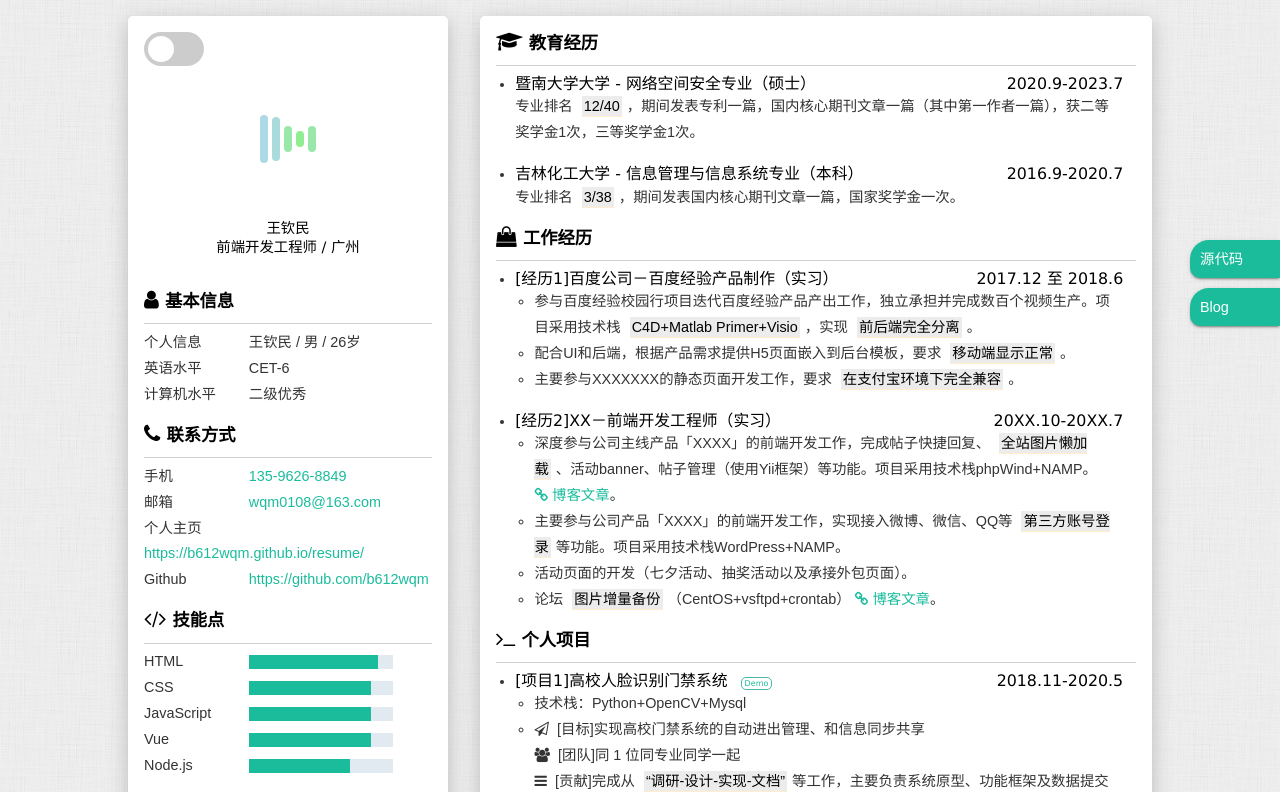
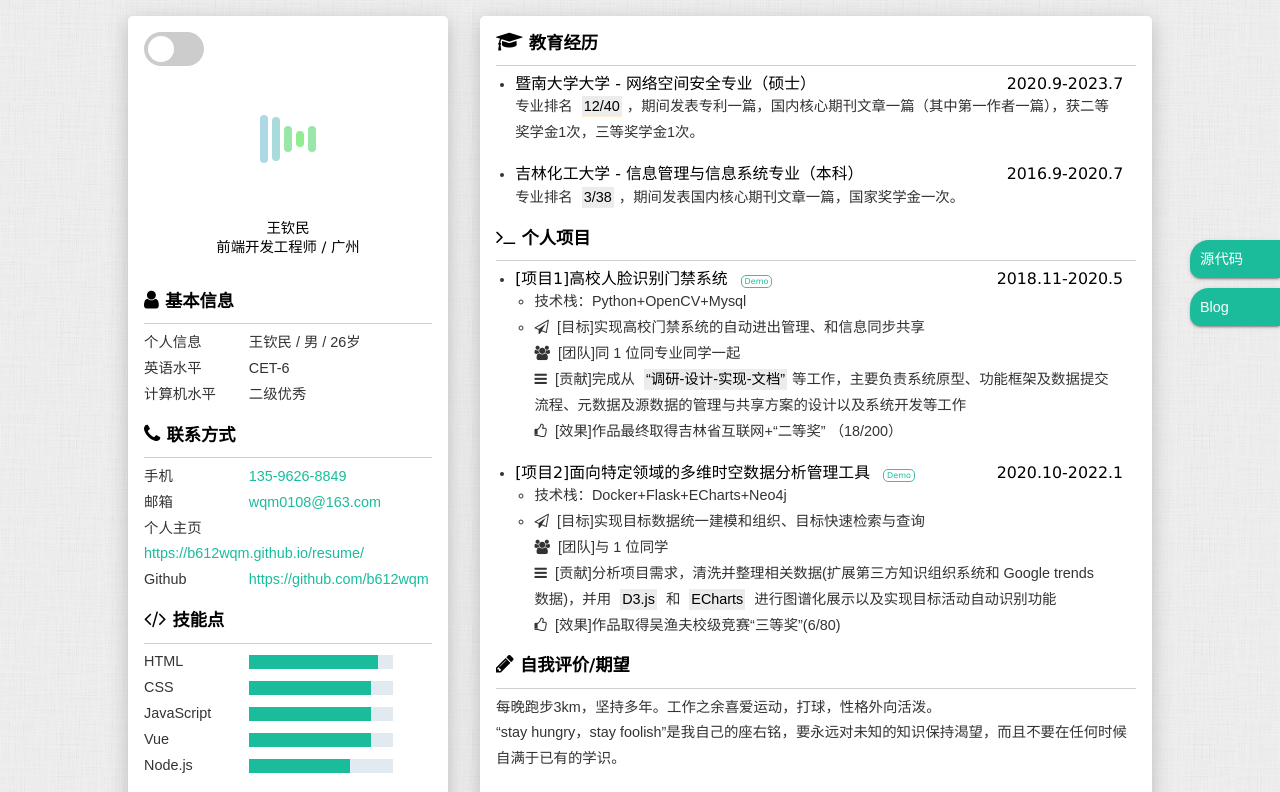
Before and after one commit to b612wqm/resume, a plain HTML site: page index.html in a window 1280 px wide. Shown: the top 792 px of the page. Drawn offline with Linux system fonts and the light colour scheme.

Commit message:
Update index.html

```diff
--- a/index.html
+++ b/index.html
@@ -117,11 +117,11 @@
                     </li>
                     <li>
                         <label>个人主页</label>
-                        <a href="https://b612wqm.github.io/resume/" target="_blank">https://b612wqm.github.io/resume/</a>
+                        <a href="b612wqm.github.io/resume/" target="_blank">https://b612wqm.github.io/resume/</a>
                     </li>
                     <li>
                         <label>Github</label>
-                        <a href="https://github.com/b612wqm" target="_blank">https://github.com/b612wqm</a>
+                        <a href="github.com/b612wqm" target="_blank">https://github.com/b612wqm</a>
                     </li>
                 </ul>
             </section>
@@ -205,49 +205,6 @@
                         </h3>
                         <p>专业排名
                             <mark>3/38</mark>，期间发表国内核心期刊文章一篇，国家奖学金一次。</p>
-                    </li>
-                </ul>
-            </section>
-
-            <!-- 工作经历 -->
-            <section class="work info-unit">
-                <h2>
-                    <i class="fa fa-shopping-bag" aria-hidden="true"></i>工作经历</h2>
-                <hr/>
-                <ul>
-                    <li>
-                        <h3>
-                            <span>[经历1]百度公司－百度经验产品制作（实习）</span>
-                            <time>2017.12 至 2018.6</time>
-                        </h3>
-                        <ul class="info-content">
-                            <li>参与百度经验校园行项目迭代百度经验产品产出工作，独立承担并完成数百个视频生产。项目采用技术栈
-                                <mark>C4D+Matlab Primer+Visio</mark>，实现
-                                <mark>前后端完全分离</mark>。</li>
-                            <li>配合UI和后端，根据产品需求提供H5页面嵌入到后台模板，要求
-                                <mark>移动端显示正常</mark>。</li>
-                            <li>主要参与XXXXXXX的静态页面开发工作，要求
-                                <mark>在支付宝环境下完全兼容</mark>。</li>
-                        </ul>
-                    </li>
-                    <li>
-                        <h3>
-                            <span>[经历2]XX－前端开发工程师（实习）</span>
-                            <time>20XX.10-20XX.7</time>
-                        </h3>
-                        <ul class="info-content">
-                            <li>深度参与公司主线产品「XXXX」的前端开发工作，完成帖子快捷回复、
-                                <mark>全站图片懒加载</mark>、活动banner、帖子管理（使用Yii框架）等功能。项目采用技术栈phpWind+NAMP。
-                                <a href="http://itsay.tech/162/" target="_blank">
-                                    <i class="fa fa-link" aria-hidden="true"></i>博客文章</a>。</li>
-                            <li>主要参与公司产品「XXXX」的前端开发工作，实现接入微博、微信、QQ等
-                                <mark>第三方账号登录</mark>等功能。项目采用技术栈WordPress+NAMP。</li>
-                            <li>活动页面的开发（七夕活动、抽奖活动以及承接外包页面）。</li>
-                            <li>论坛
-                                <mark>图片增量备份</mark>（CentOS+vsftpd+crontab）
-                                <a href="#" target="_blank">
-                                    <i class="fa fa-link" aria-hidden="true"></i>博客文章</a>。</li>
-                        </ul>
                     </li>
                 </ul>
             </section>
```
